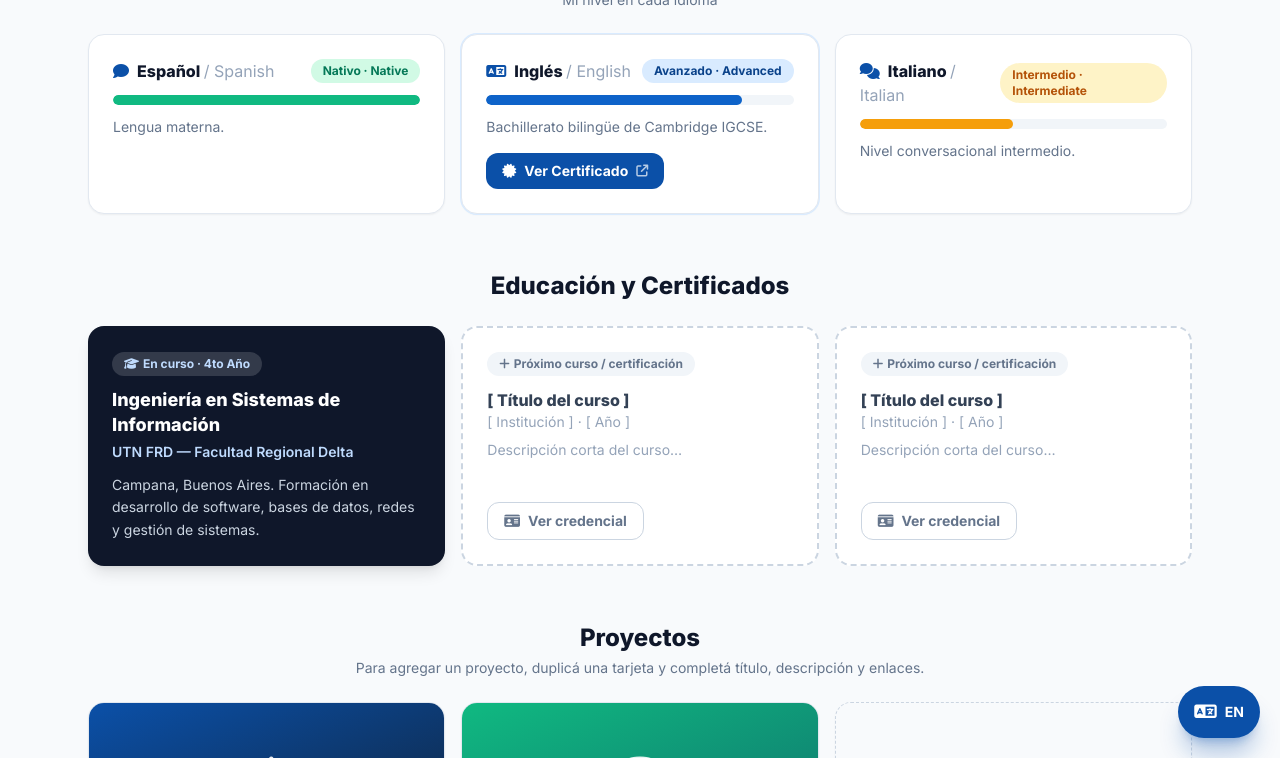
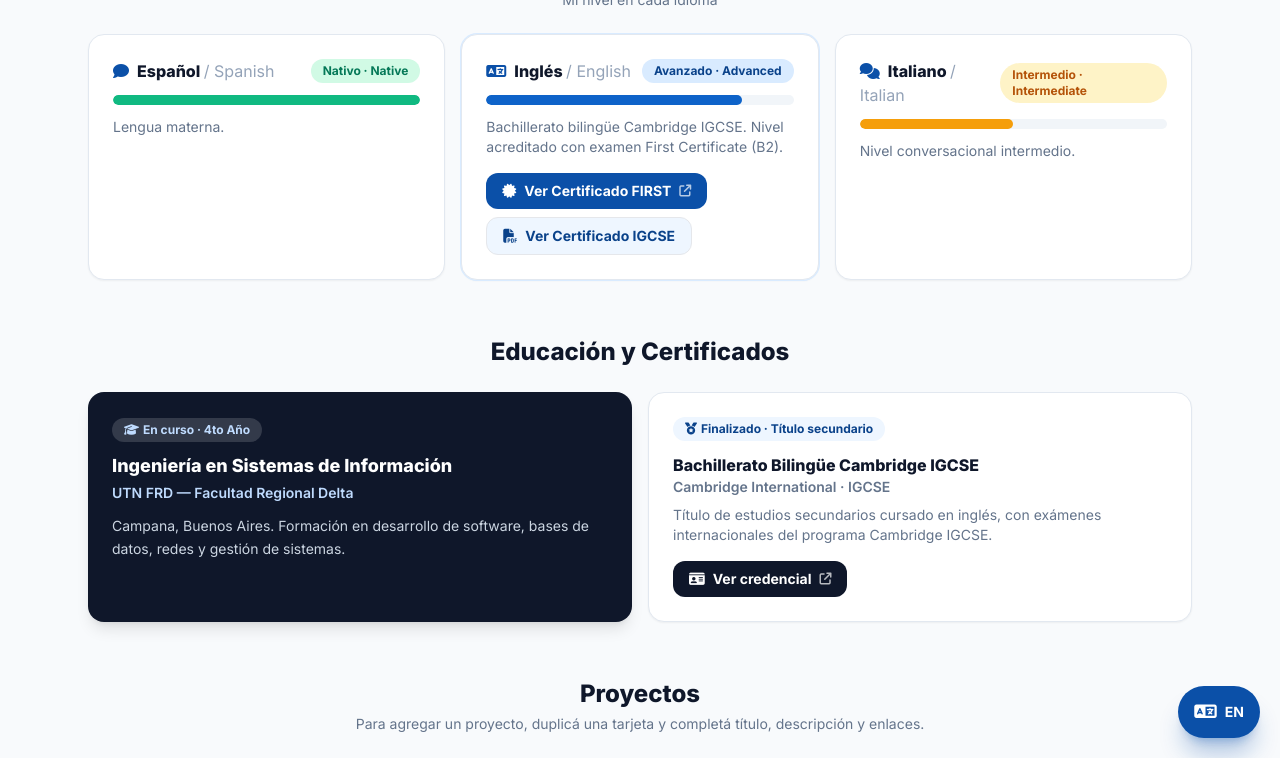
Before and after one commit to arieldelplata/arieldelplata.github.io, a Jekyll site: the page built from index.html, in a window 1280 px wide and 900 px high, scrolled down 889 px, cut to the strip 142-900 px from the top of the window. Built offline with Jekyll 4.4.1, drawn with Linux system fonts in a browser that asks for light colours; nearby versions of some CDN libraries.

Commit message:
docs: Nueva certificacion FIRST

```diff
--- a/index.html
+++ b/index.html
@@ -117,15 +117,22 @@ description: "Portfolio de Cáceres Ary Fernán — Estudiante de Ingeniería en
         </div>
         <div class="mt-3 h-2.5 overflow-hidden rounded-full bg-slate-100"><div class="h-full w-5/6 rounded-full bg-brand-500"></div></div>
         <p class="mt-3 text-sm text-slate-500">
-          <span class="lang-es">Bachillerato bilingüe de Cambridge IGCSE.</span>
-          <span class="lang-en">Cambridge IGCSE bilingual high-school diploma.</span>
+          <span class="lang-es">Bachillerato bilingüe Cambridge IGCSE. Nivel acreditado con examen First Certificate (B2).</span>
+          <span class="lang-en">Cambridge IGCSE bilingual high-school diploma. Level certified with First Certificate exam (B2).</span>
         </p>
-        <a href="{{ '/assets/docs/certificado-igcse.pdf' | relative_url }}" target="_blank" rel="noopener"
-          class="mt-4 inline-flex items-center gap-2 rounded-xl bg-brand-600 px-4 py-2 text-sm font-bold text-white transition hover:bg-brand-700">
-          <i class="fa-solid fa-certificate"></i>
-          <span class="lang-es">Ver Certificado</span><span class="lang-en">View Certificate</span>
-          <i class="fa-solid fa-arrow-up-right-from-square text-xs opacity-70"></i>
-        </a>
+        <div class="mt-4 flex flex-wrap gap-2">
+          <a href="{{ '/assets/docs/certificado-first.pdf' | relative_url }}" target="_blank" rel="noopener"
+            class="inline-flex items-center gap-2 rounded-xl bg-brand-600 px-4 py-2 text-sm font-bold text-white transition hover:bg-brand-700">
+            <i class="fa-solid fa-certificate"></i>
+            <span class="lang-es">Ver Certificado FIRST</span><span class="lang-en">View FIRST Certificate</span>
+            <i class="fa-solid fa-arrow-up-right-from-square text-xs opacity-70"></i>
+          </a>
+          <a href="{{ '/assets/docs/certificado-igcse.pdf' | relative_url }}" target="_blank" rel="noopener"
+            class="inline-flex items-center gap-2 rounded-xl border border-brand-200 bg-brand-50 px-4 py-2 text-sm font-bold text-brand-700 transition hover:border-brand-500">
+            <i class="fa-solid fa-file-pdf"></i>
+            <span class="lang-es">Ver Certificado IGCSE</span><span class="lang-en">View IGCSE Certificate</span>
+          </a>
+        </div>
       </div>
       <!-- Italiano -->
       <div class="rounded-2xl border border-slate-200 bg-white p-6 shadow-sm">
@@ -144,7 +151,7 @@ description: "Portfolio de Cáceres Ary Fernán — Estudiante de Ingeniería en
     <h2 class="text-center text-2xl font-extrabold text-slate-900">
       <span class="lang-es">Educación y Certificados</span><span class="lang-en">Education & Certificates</span>
     </h2>
-    <div class="mt-6 grid gap-4 lg:grid-cols-3">
+    <div class="mt-6 grid gap-4 lg:grid-cols-2">
       <!-- Carrera principal -->
       <article class="rounded-2xl bg-slate-900 p-6 text-white shadow-lg lg:col-span-1">
         <span class="inline-flex items-center gap-1 rounded-full bg-white/15 px-3 py-1 text-xs font-bold text-blue-200">
@@ -161,7 +168,27 @@ description: "Portfolio de Cáceres Ary Fernán — Estudiante de Ingeniería en
           <span class="lang-en">Campana, Buenos Aires. Training in software development, databases, networks and systems management.</span>
         </p>
       </article>
-      <!-- PLACEHOLDER curso 1: editá título / institución / link -->
+      <!-- Cambridge IGCSE: título secundario bilingüe -->
+      <article class="flex flex-col rounded-2xl border border-slate-200 bg-white p-6 shadow-sm">
+        <span class="inline-flex w-fit items-center gap-1 rounded-full bg-brand-50 px-3 py-1 text-xs font-bold text-brand-700">
+          <i class="fa-solid fa-medal"></i>
+          <span class="lang-es">Finalizado · Título secundario</span><span class="lang-en">Completed · High-school diploma</span>
+        </span>
+        <h3 class="mt-3 font-extrabold text-slate-900">
+          <span class="lang-es">Bachillerato Bilingüe Cambridge IGCSE</span>
+          <span class="lang-en">Cambridge IGCSE Bilingual High-School Diploma</span>
+        </h3>
+        <p class="text-sm font-semibold text-slate-500">Cambridge International · IGCSE</p>
+        <p class="mt-2 flex-1 text-sm text-slate-500">
+          <span class="lang-es">Título de estudios secundarios cursado en inglés, con exámenes internacionales del programa Cambridge IGCSE.</span>
+          <span class="lang-en">Secondary studies diploma taught in English, with international exams from the Cambridge IGCSE programme.</span>
+        </p>
+        <a href="{{ '/assets/docs/certificado-igcse.pdf' | relative_url }}" target="_blank" rel="noopener" class="mt-4 inline-flex w-fit items-center gap-2 rounded-xl bg-slate-900 px-4 py-2 text-sm font-bold text-white transition hover:bg-brand-600">
+          <i class="fa-solid fa-id-card"></i><span class="lang-es">Ver credencial</span><span class="lang-en">View credential</span>
+          <i class="fa-solid fa-arrow-up-right-from-square text-xs opacity-70"></i>
+        </a>
+      </article>
+      <!-- PLACEHOLDER reserva (oculto): descomentá para agregar un futuro curso/certificado
       <article class="flex flex-col rounded-2xl border-2 border-dashed border-slate-300 bg-white p-6">
         <span class="inline-flex w-fit items-center gap-1 rounded-full bg-slate-100 px-3 py-1 text-xs font-bold text-slate-500">
           <i class="fa-solid fa-plus"></i>
@@ -174,19 +201,7 @@ description: "Portfolio de Cáceres Ary Fernán — Estudiante de Ingeniería en
           <i class="fa-solid fa-id-card"></i><span class="lang-es">Ver credencial</span><span class="lang-en">View credential</span>
         </a>
       </article>
-      <!-- PLACEHOLDER curso 2 -->
-      <article class="flex flex-col rounded-2xl border-2 border-dashed border-slate-300 bg-white p-6">
-        <span class="inline-flex w-fit items-center gap-1 rounded-full bg-slate-100 px-3 py-1 text-xs font-bold text-slate-500">
-          <i class="fa-solid fa-plus"></i>
-          <span class="lang-es">Próximo curso / certificación</span><span class="lang-en">Upcoming course / certification</span>
-        </span>
-        <h3 class="mt-3 font-extrabold text-slate-700">[ <span class="lang-es">Título del curso</span><span class="lang-en">Course title</span> ]</h3>
-        <p class="text-sm text-slate-400">[ Institución ] · [ Año ]</p>
-        <p class="mt-2 flex-1 text-sm text-slate-400"><span class="lang-es">Descripción corta del curso…</span><span class="lang-en">Short course description…</span></p>
-        <a href="#" class="mt-4 inline-flex w-fit items-center gap-2 rounded-xl border border-slate-300 px-4 py-2 text-sm font-bold text-slate-500 hover:border-brand-500 hover:text-brand-600">
-          <i class="fa-solid fa-id-card"></i><span class="lang-es">Ver credencial</span><span class="lang-en">View credential</span>
-        </a>
-      </article>
+      -->
     </div>
   </section>
 
```
Also changed, not shown: 1 other file.
